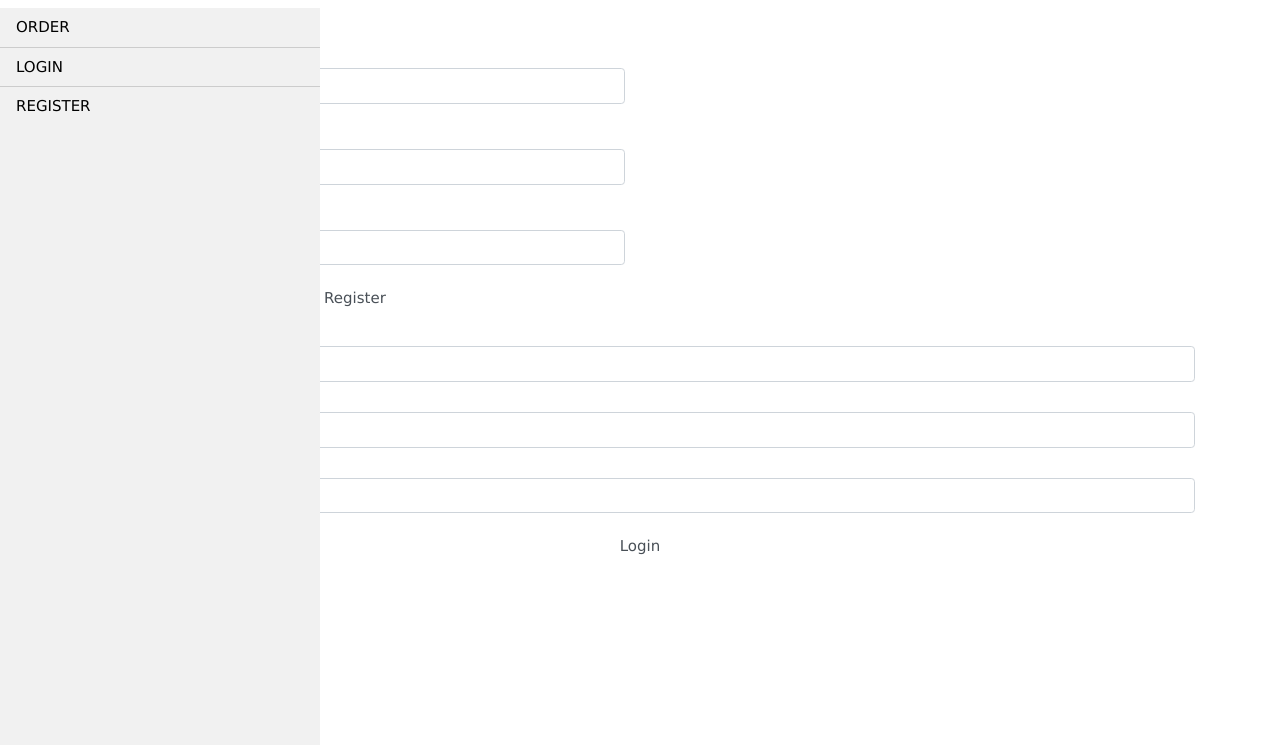
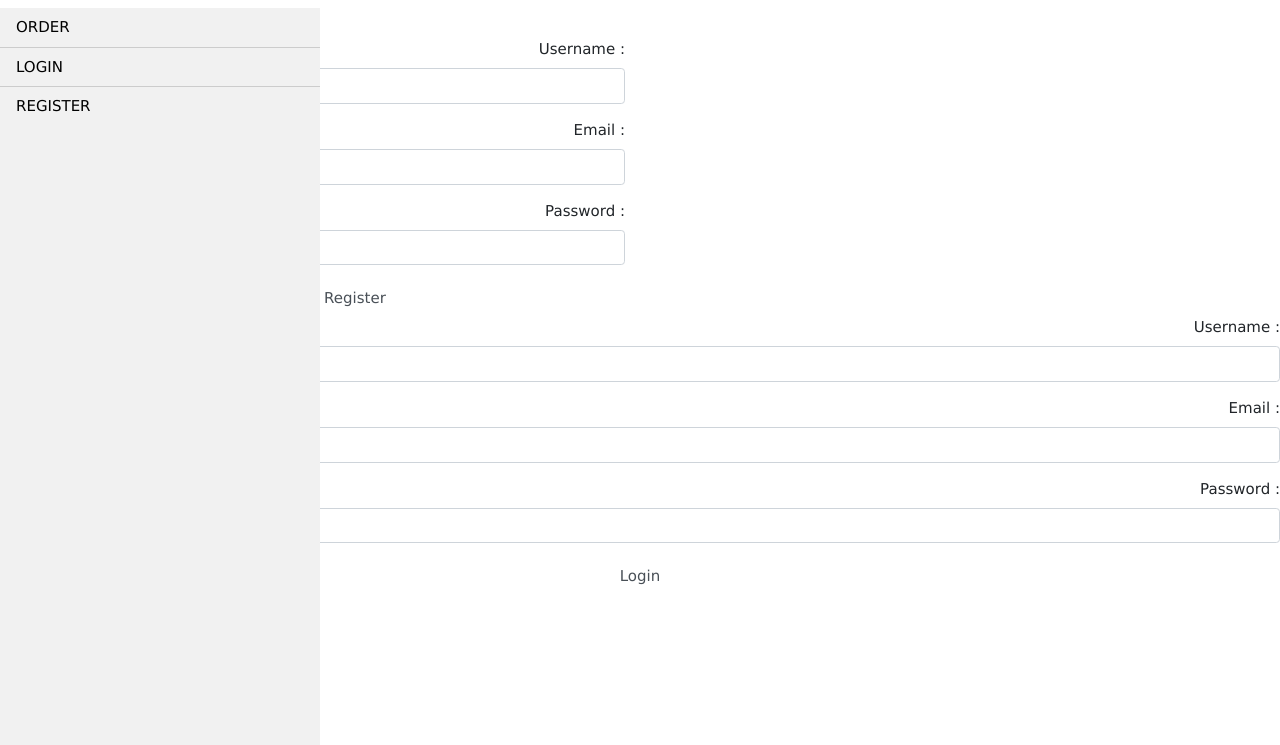
Before and after one commit to rosebroccolo/tonyspizza, a Flask app: page /login in a window 1280 px wide. Shown: the part 55-800 px from the top of the page. Run offline with Flask 2, Linux system fonts and the light colour scheme; some libraries are stand-ins or nearby versions.

Commit message:
routine commit

```diff
--- a/templates/order.html
+++ b/templates/order.html
@@ -7,7 +7,6 @@
      <link rel="stylesheet" href="https://www.w3schools.com/w3css/4/w3.css">
     <link rel = "stylesheet" href="/static/style.css">
    <link rel = "stylesheet" href="{{ url_for('static', filename='style.css')}}">
-    <link rel = "stylesheet" href="{ url_for('static', filename='style.css')}">
     <link href="index.html">
     <title>Tony's Pizza - order</title>
 </head>
@@ -22,8 +21,7 @@
 </div>
 
 
-<div style="margin-left:25%">
-    <div class = "w3-container w3-blue"
+<div style="margin-left:25%"><div class = "w3-container w3-blue"
 center><form name="input" action="#" method="post">
   <h1>BUILD YOUR OWN</h1>
     <input type='checkbox' >Cheese
--- a/templates/register.html
+++ b/templates/register.html
@@ -22,16 +22,16 @@
         <div class="row" style="margin-top: 40px">
             <div class="col-sm-6">
                 <form method="POST">
-                    <div class="form-group">
+                    <div class="form-group w3-right-align">
                       <label for="email">Username : </label>
-                      <input type="text" name="uname" class="form-control" id="username">
+                      <input type="text" name="username" class="form-control" id="username">
                     </div>
-                    <div class="form-group">
+                    <div class="form-group w3-right-align">
                       <label for="email">Email : </label>
                       <input type="email" name="email" class="form-control" id="email">
                     </div>
-                    <div class="form-group">
-                      <label for="email">Password : </label>
+                    <div class="form-group w3-right-align">
+                      <label for="email w3-right-align">Password : </label>
                       <input type="password" name="password" class="form-control" id="password">
                     </div>
                     <button type="submit" class="btn form-control btn-default">Register</button>
@@ -40,23 +40,23 @@
         </div>
     </div>
 
-<div class="container width w-50px">
+
     <form method="POST">
-        <div class="form-group=">
+        <div class="form-group w3-right-align w3-margin-left">
             <label for="username">Username : </label>
             <input type="text" name="username" class="form-control" id="username">
         </div>
-        <div class="form-group=">
+        <div class="form-group w3-right-align w3-margin-left">
             <label for="email">Email : </label>
             <input type="text" name="username" class="form-control" id="username">
         </div>
-        <div class="form-group">
+        <div class="form-group w3-right-align w3-margin-left">
             <label for="email">Password : </label>
             <input type="password" name="password" class="form-control" id="password">
         </div>
         <button type="submit" class="btn form-control btn-default">Login</button>
     </form>
-    </div>
+
 </div>
 
 
```
